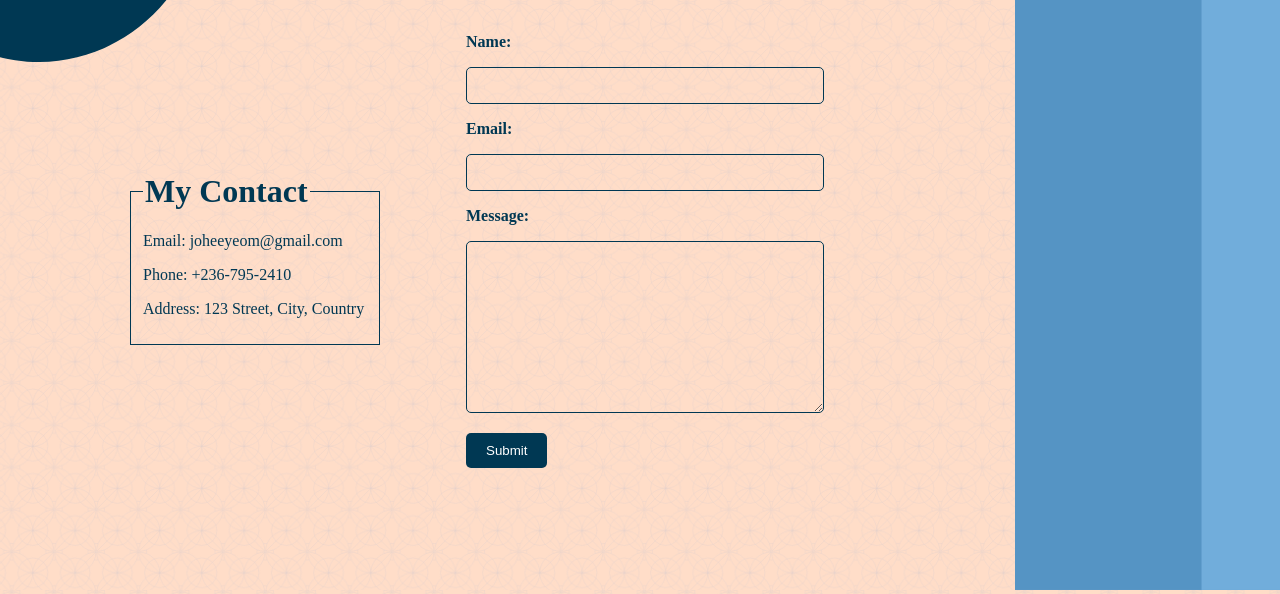
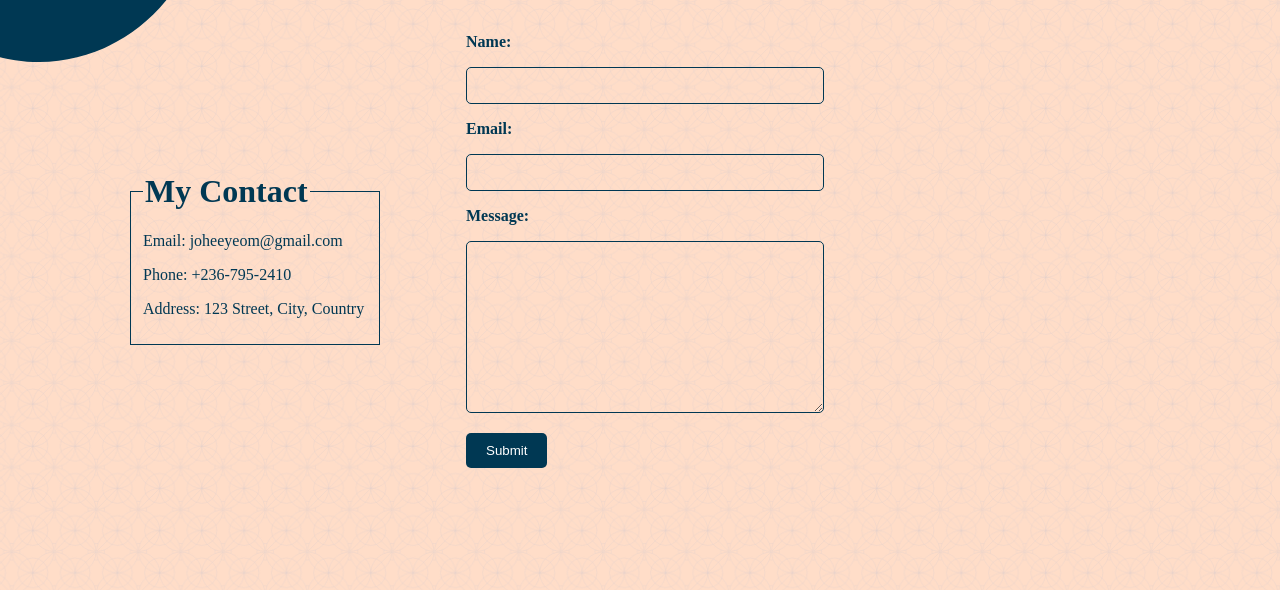
Before and after one commit to JoheeYeom0103/JoheeYeom, a plain HTML site: page contactPage.html in a window 1280 px wide. Shown: the part 210-804 px from the top of the page. Drawn offline with Linux system fonts and the light colour scheme.

Commit message:
changeLine

```diff
--- a/contactPage.html
+++ b/contactPage.html
@@ -49,7 +49,7 @@
       <img src="menucover-01.svg">
     </div>
     <div id="contactLine">
-      <img src="contactLine-01.svg" style="height: 100vh;">
+      <img src="contactLine-01.svg">
     </div>
 
     <div id="page-container">
--- a/contactStyling.css
+++ b/contactStyling.css
@@ -124,7 +124,6 @@ textarea:focus {
         display: none;
     }
 
-
     .contact-container {
         display: flex;
         flex-direction: column;
```
